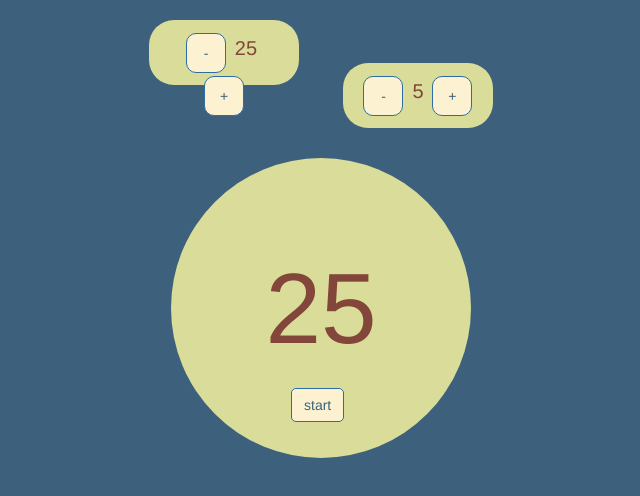
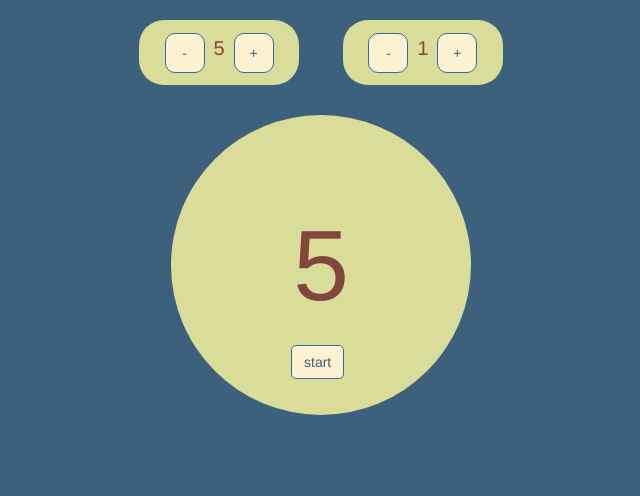
Before and after one commit to jaqviolet/pomodoro, a plain HTML site: page index.html in a window 1280 px wide. Shown: the whole page, without its empty margins (319-959 px from the left). Drawn offline with nearby package versions, Linux system fonts and the light colour scheme.

Commit message:
updated set intervals for deployment

```diff
--- a/css/styles.css
+++ b/css/styles.css
@@ -44,7 +44,7 @@ body {
 }
 .left,
 .right {
-  width:150px;
+  width:160px;
   height:60px;
   border-radius:25px;
 }
--- a/index.html
+++ b/index.html
@@ -1,7 +1,7 @@
 <!DOCTYPE html>
 <html>
   <head>
-    <title>Title of the document</title>
+    <title>Pomodoro Clock</title>
 
       <script
         src="https://code.jquery.com/jquery-3.2.1.min.js"
--- a/javascript/scripts.js
+++ b/javascript/scripts.js
@@ -1,6 +1,6 @@
 $( document ).ready(function() {
 
-var clock = 25;
+var clock = 5;
 var sec = 0;
 var min = 1;
 
@@ -8,7 +8,7 @@ var pomTimer;
 var filler = 100 / (min * 60);
 var bFiller= 100 / (bMin * 60);
 
-var bClock = 5;
+var bClock = 1;
 var bSec = 0;
 var bMin = 01;
 var myBreak;
```
Also changed, not shown: 1 other file.
